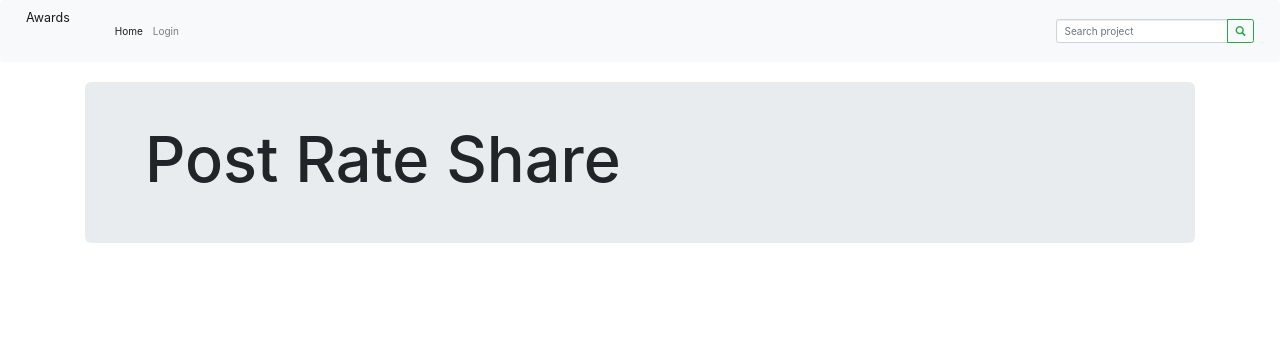
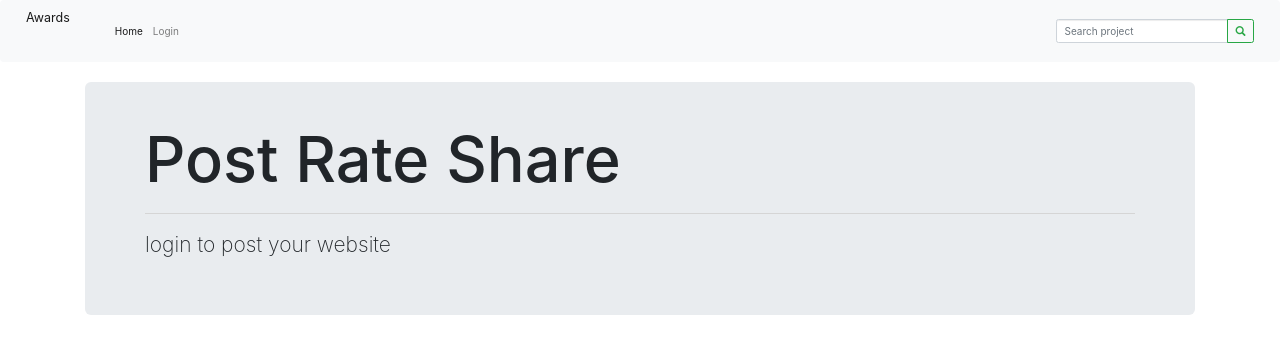
Before and after one commit to trevor-ngugi/awards-app, a Django app: page / in a window 1280 px wide. Shown: the top 354 px of the page. Run offline with Django 3.2, Linux system fonts and the light colour scheme; data that the repository does not hold is empty; some libraries are stand-ins or nearby versions.

Commit message:
add p tag in jumbotron

```diff
--- a/awardss/templates/projects/base.html
+++ b/awardss/templates/projects/base.html
@@ -26,6 +26,8 @@
       <div class="container">
           <div class="jumbotron">
               <h1>Post Rate Share</h1>
+              <hr class="my-4">
+              <p>login to post your website</p>
           </div>
       </div>
   </div>
```
